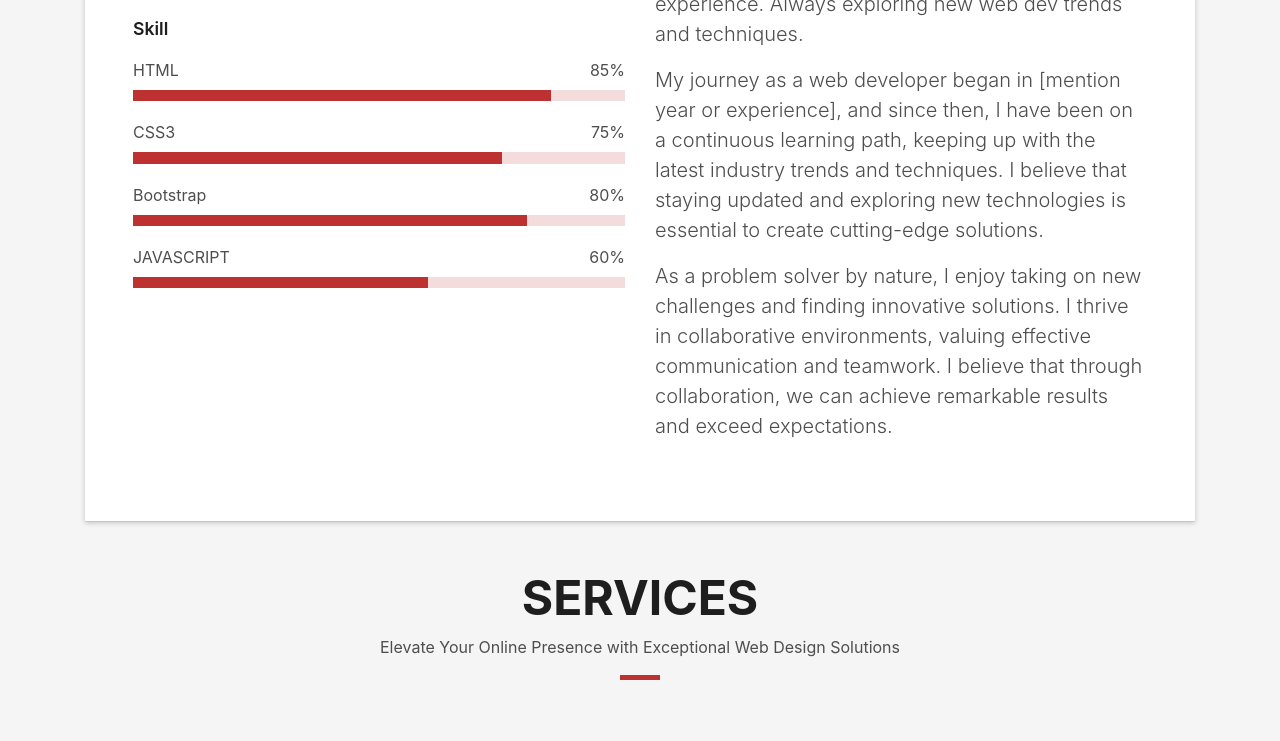
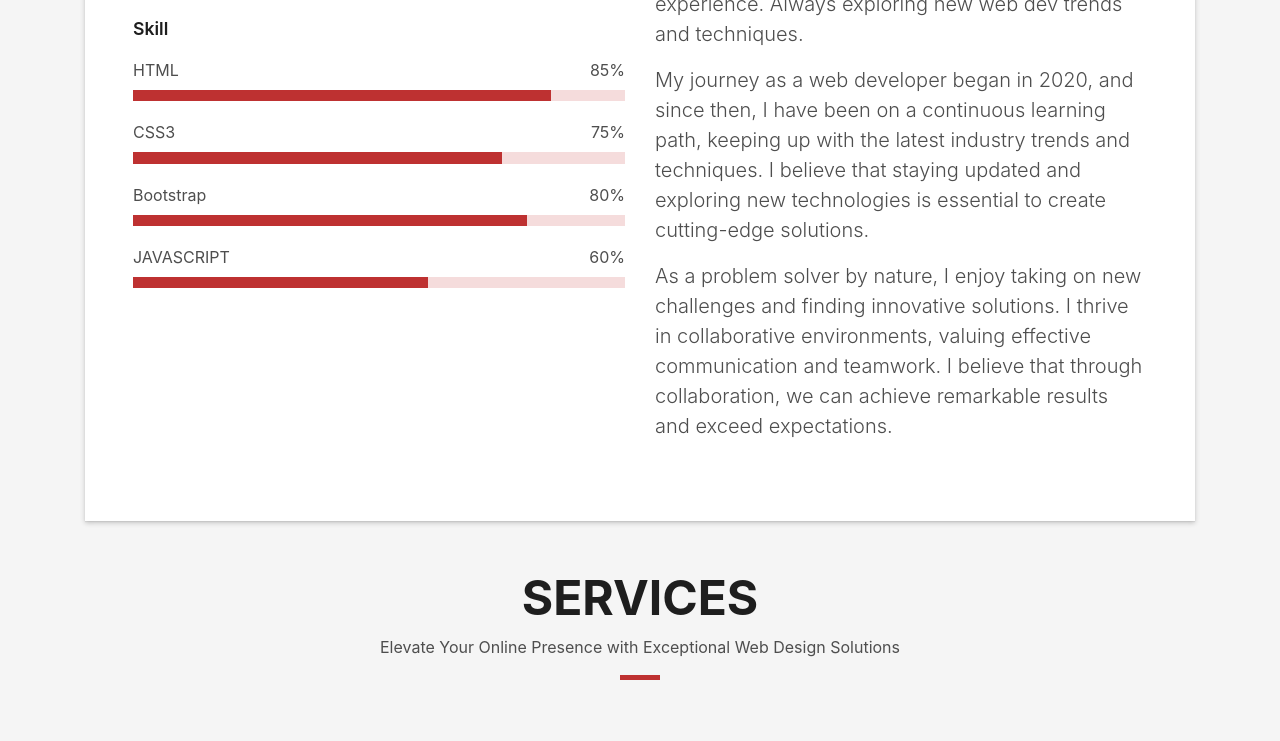
Before and after one commit to Ameershahal/Portfolio, a plain HTML site: page index.html in a window 1280 px wide. Shown: the part 1085-1826 px from the top of the page. Drawn offline with Linux system fonts and the light colour scheme; files whose address does not match are found by name.

Commit message:
Update index.html

```diff
--- a/index.html
+++ b/index.html
@@ -144,7 +144,7 @@
 Dedicated web developer with a love for clean code and seamless user experience. Always exploring new web dev trends and techniques.
                   </p>
                   <p class="lead">
-                    My journey as a web developer began in [mention year or experience], and since then, I have been on a continuous learning path, keeping up with the latest industry trends and techniques. I believe that staying updated and exploring new technologies is essential to create cutting-edge solutions.
+                    My journey as a web developer began in 2020, and since then, I have been on a continuous learning path, keeping up with the latest industry trends and techniques. I believe that staying updated and exploring new technologies is essential to create cutting-edge solutions.
                   </p>
                   <p class="lead">
                     As a problem solver by nature, I enjoy taking on new challenges and finding innovative solutions. I thrive in collaborative environments, valuing effective communication and teamwork. I believe that through collaboration, we can achieve remarkable results and exceed expectations.
```
